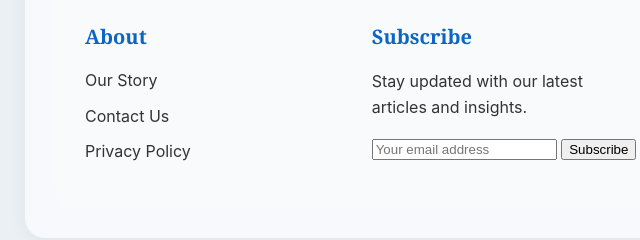
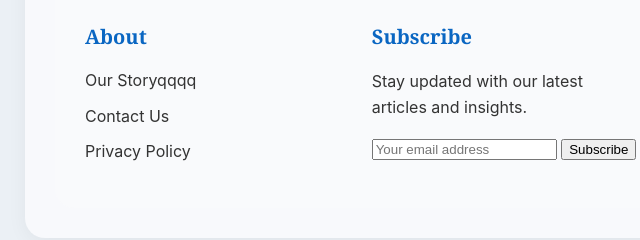
Before and after one commit to sinhasaurabh-tut/blog-arch-alchemy, a plain HTML site: page pages/temp/index.html in a window 1280 px wide. Shown: the part 927-1167 px from the top of the page, 135-775 px from the left. Drawn offline with Linux system fonts and the light colour scheme.

Commit message:
Update footer link text in index.html
Changed the 'Our Story' link text to 'Our Storyqqqq' in the footer section of the temp index page.

```diff
--- a/pages/temp/index.html
+++ b/pages/temp/index.html
@@ -381,7 +381,7 @@
             <div class="footer-col">
                 <h4>About</h4>
                 <ul class="footer-links">
-                    <li><a href="#">Our Story</a></li>
+                    <li><a href="#">Our Storyqqqq</a></li>
                     <li><a href="#">Contact Us</a></li>
                     <li><a id="privacy-policy-link" target="_blank"></a></li>
                 </ul>
```
